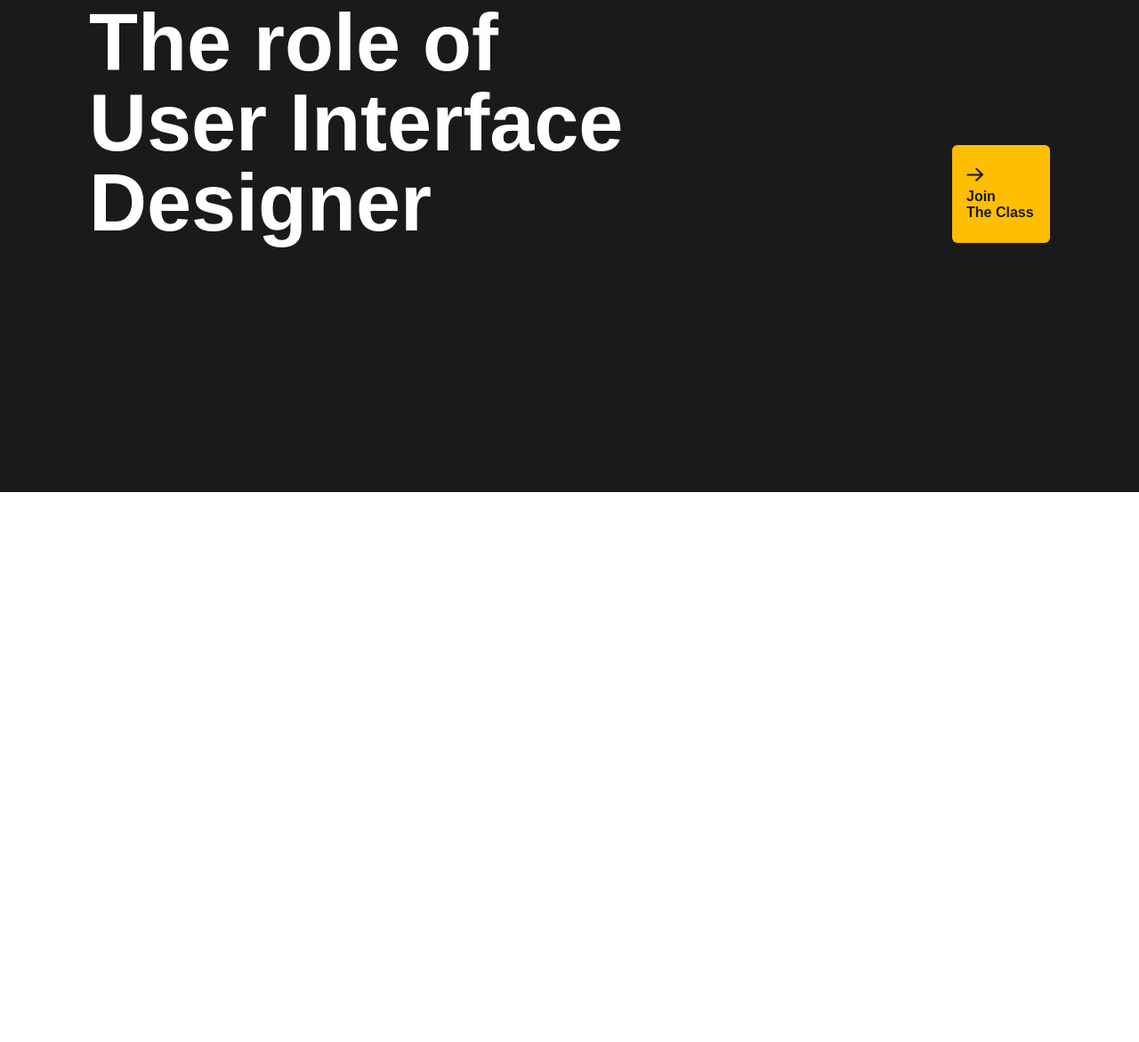
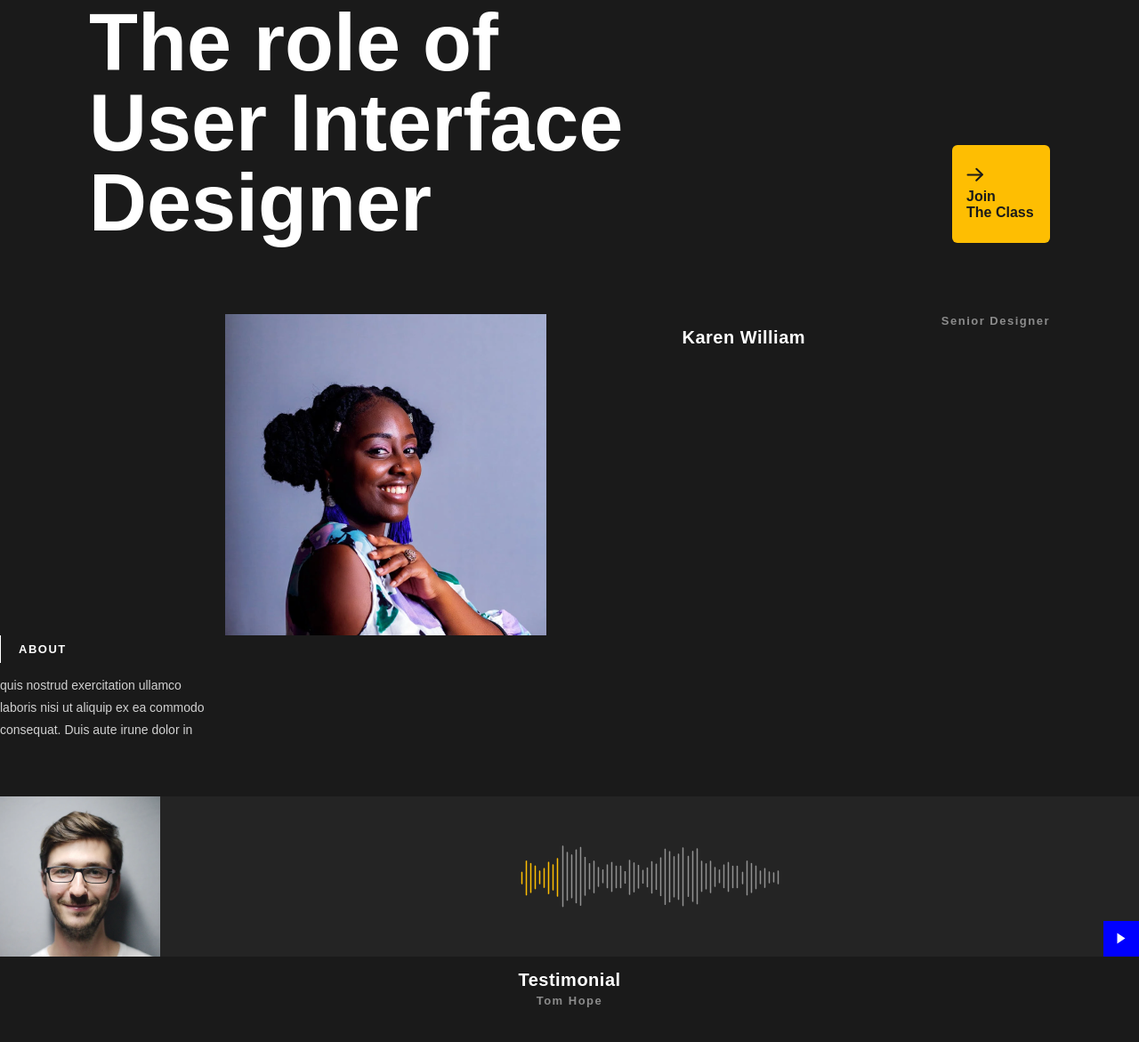
Before and after one commit to Danil-Kaidalov/test-landing, a plain HTML site: page index.html in a window 1280 px wide. Shown: the part 227-1398 px from the top of the page at 89% size. Before the commit the page ends 800 px from the top, so only its background shows below. Drawn offline with Linux system fonts and the light colour scheme.

Commit message:
Test-landing

```diff
--- a/index.html
+++ b/index.html
@@ -41,6 +41,41 @@
                     <span class="join-text">Join <br> The Class</span>
                 </a>
             </section>
+
+            <section class="header-info-block">
+
+
+                <div class="card-info"></div>
+                    <img src="/img/girl-avatar.png" alt="" class="card-info-img">
+                    <h2 class="info-title">Karen William</h2>
+                    <span class="info-subtitle">Senior Designer</span>
+                </div>
+
+                    <div class="card-about"></div>
+                        <div class="about-text-wrapper">
+                            <span class="about-subtitle-text">About</span>
+                            <p class="about-desc">
+                                quis nostrud exercitation ullamco
+                                laboris nisi ut aliquip ex ea commodo
+                                consequat. Duis aute irune dolor in
+                            </p>
+                        </div>
+
+                        <div class="audio-block">
+                            <img src="/img/man-avatar.png" alt="">
+                            <div class="audio-container">
+                                <img src="/img/audio.png" class="audio=track" alt="">
+                                <a href="#" class="play-btn">
+                                    <img src="/img/icons/play.svg" alt="">
+                                </a>
+                            </div>
+
+                        </div>
+
+                        <h2 class="about-title">Testimonial</h2>
+                        <span class="about-subtitle">Tom Hope</span>
+                    </div>
+            </section>
         </div>
     </header>
 </body>
--- a/style.css
+++ b/style.css
@@ -83,3 +83,86 @@
     font-weight: bold;
     border-radius: 6px;
 }
+.header-info-block {
+    display: flex;
+    justify-content: space-between;
+}
+.card-info {
+    max-width: 361px;
+}
+.card-info-img {
+    display: flex;
+}
+.info-title {
+    font-size: 20px;
+    font-weight: bold;
+    color: #fff;
+    letter-spacing: 0.5px;
+    margin-top: 15px;
+    margin-bottom: 4px;
+}
+.info-subtitle {
+    font-size: 13px;
+    color: #8c8c8c;
+    font-weight: bold;
+    letter-spacing: 1.5px;
+    display: block;
+}
+.about-subtitle-text {
+    display: inline-block;
+    border-left: 1px solid #fff;
+    padding: 8px 0 8px 20px;
+    color: #fff;
+    font-weight: bold;
+    text-transform: uppercase;
+    font-size: 13px;
+    letter-spacing: 1.5px;
+    margin-bottom: 13px;
+}
+.about-desc {
+    color: #d1d1d1;
+    max-width: 240px;
+    font-size: 14px;
+    line-height: 1.8;
+}
+.audio-block {
+    background-color: #242424;
+    display: flex;
+    margin-top: 61px;
+}
+.audio-container {
+    display: flex;
+    align-items: center;
+    justify-content: center;
+    flex: 1;
+    position: relative;
+    padding: 0 34px;
+}
+.play-btn {
+    display: flex;
+    background-color: blue;
+    width: 40px;
+    height: 40px;
+    align-items: center;
+    justify-content: center;
+    position: absolute;
+    right: 0;
+    bottom: 0;
+}
+.about-title {
+    font-size: 20px;
+    font-weight: bold;
+    color: #fff;
+    letter-spacing: 0.5px;
+    margin-top: 15px;
+    margin-bottom: 4px;
+    text-align: center;
+}
+.about-subtitle {
+    font-size: 13px;
+    color: #8c8c8c;
+    font-weight: bold;
+    letter-spacing: 1.5px;
+    text-align: center;
+    display: block;
+}
```
